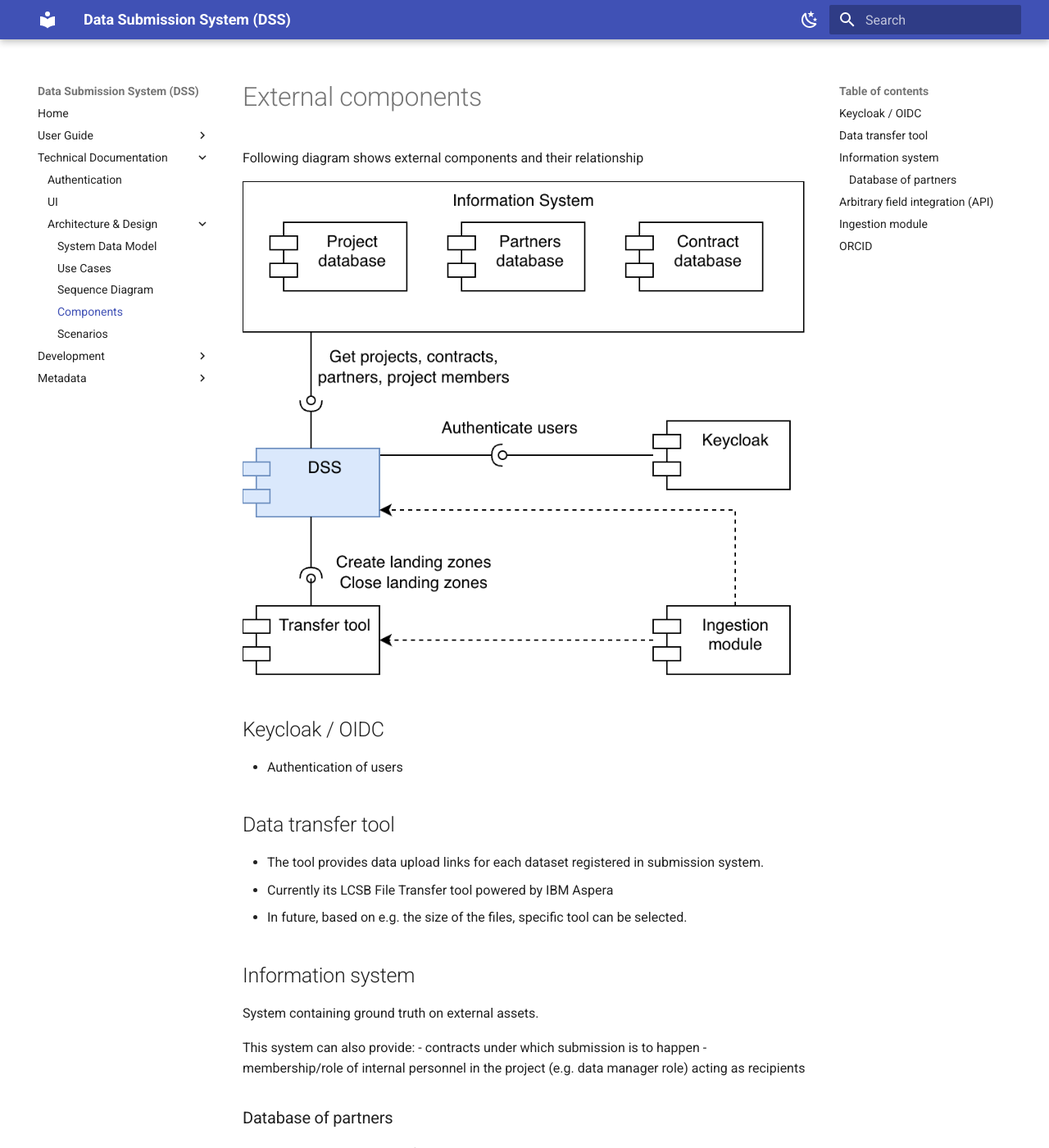
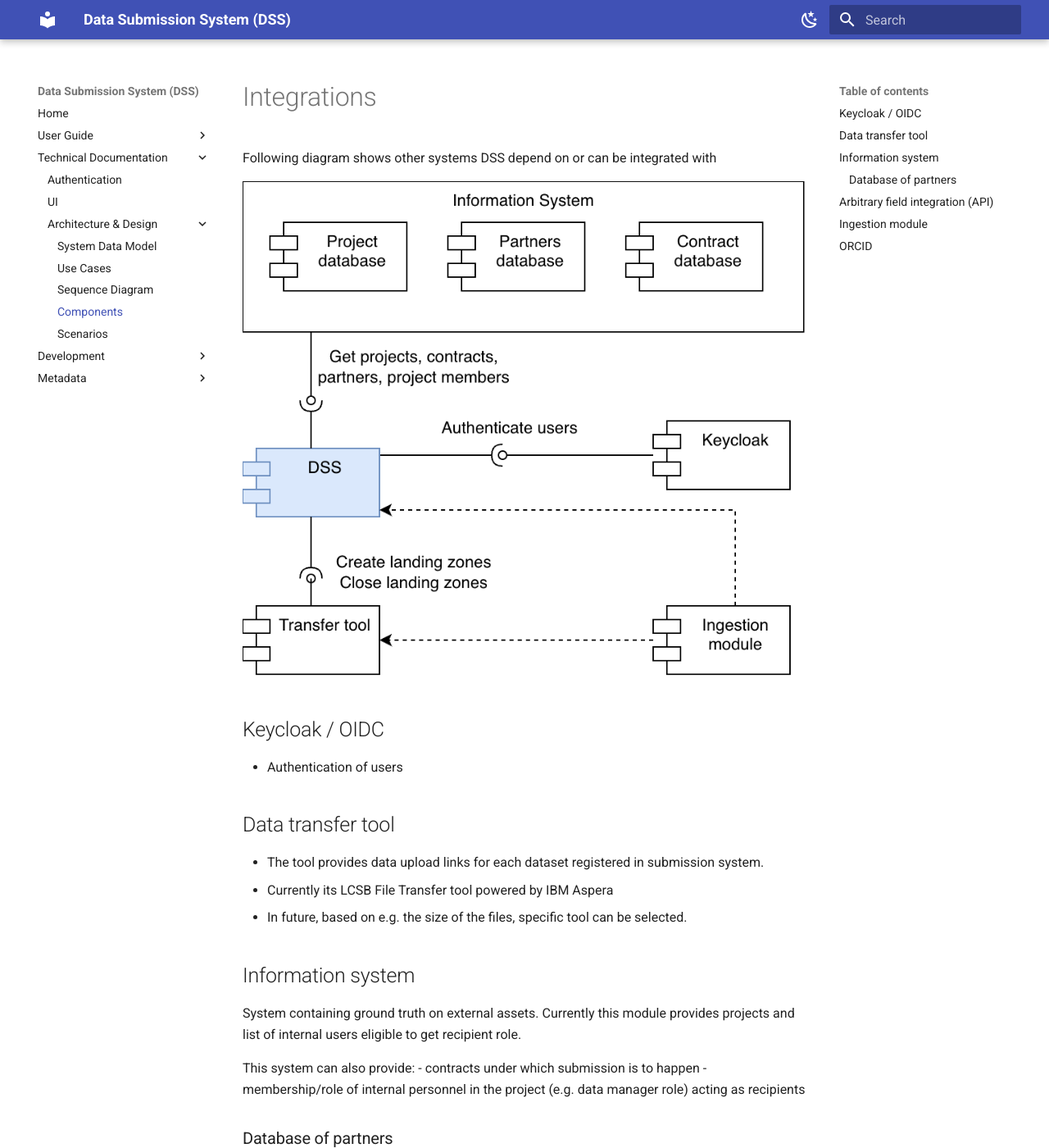
Before and after one commit to elixir-luxembourg/dss, an MkDocs documentation site: the page built from docs/technical-documentation/architecture-and-design/components/components.md, in a window 1280 px wide and 1400 px high. Shown: the whole window at 82% size. Built offline with MkDocs 1.6.1 and Material for MkDocs 9.7.7, drawn with Linux system fonts in a browser that asks for light colours.

Commit message:
update of integrations

```diff
--- a/docs/technical-documentation/architecture-and-design/components/components.md
+++ b/docs/technical-documentation/architecture-and-design/components/components.md
@@ -1,6 +1,6 @@
-# External components
+# Integrations
 
-Following diagram shows external components and their relationship
+Following diagram shows other systems DSS depend on or can be integrated with
 
 ![components](./dss_components.drawio.png)
 
@@ -15,7 +15,7 @@ Following diagram shows external components and their relationship
 
 ## Information system
 
-System containing ground truth on external assets.
+System containing ground truth on external assets. Currently this module provides projects and list of internal users eligible to get recipient role.
 
 This system can also provide:
 - contracts under which submission is to happen
```
